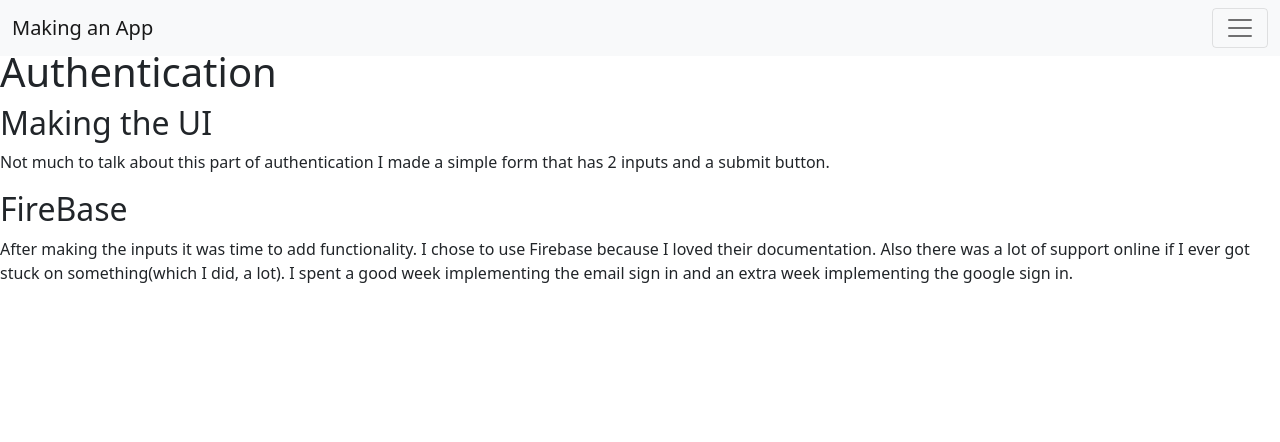
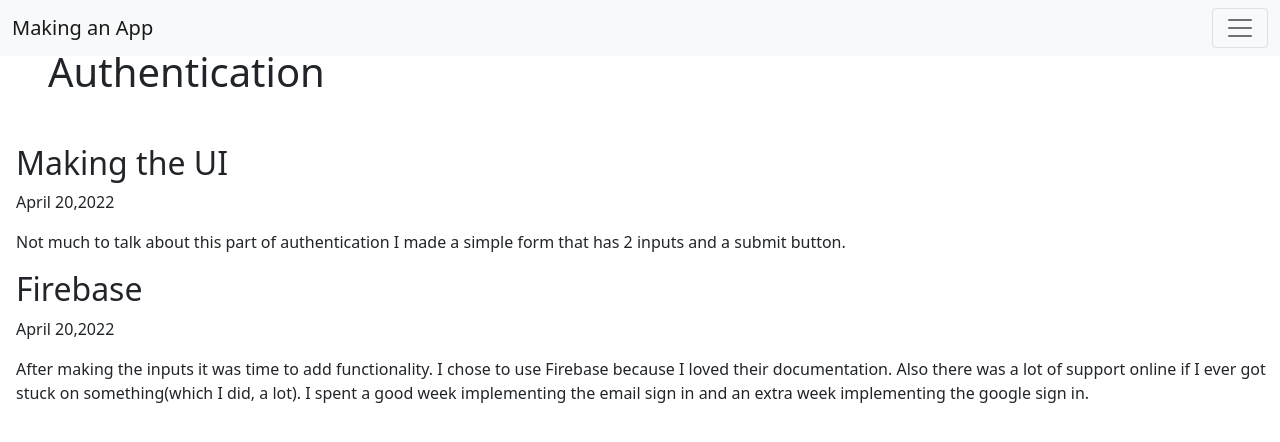
Before and after one commit to Paulino101/blog-bug-tracker, a React (Create React App) app: page /authentication in a window 1280 px wide. Shown: the top 442 px of the page. Built offline with nearby package versions, Linux system fonts and the light colour scheme.

Commit message:
converted entries to .map fx

```diff
--- a/src/App.js
+++ b/src/App.js
@@ -3,14 +3,35 @@ import Introduction from "./components/Introduction";
 import NavBar from "./components/NavBar";
 // React Router
 import { BrowserRouter as Router, Routes, Route } from "react-router-dom";
-import Authentication from "./AuthenticationSection/Authentication";
+
+import AuthenticationEntries from "./AuthenticationSection/Authentication";
+// entries
+const authenticationEntries = [
+  {
+    title: "Making the UI",
+    date: "April 20,2022",
+    body: "Not much to talk about this part of authentication I made a simple form that has 2 inputs and a submit button.",
+    img: "www.placeholder.com",
+    imgCaption: "caption about the image",
+  },
+  {
+    title: "Firebase",
+    date: "April 20,2022",
+    body: "After making the inputs it was time to add functionality. I chose to use Firebase because I loved their documentation. Also there was a lot of support online if I ever got stuck on something(which I did, a lot). I spent a good week implementing the email sign in and an extra week implementing the google sign in.",
+    img: "www.placeholder.com",
+    imgCaption: "caption about the image",
+  },
+];
 
 function App() {
   return (
     <Router>
       <NavBar />
       <Routes>
-        <Route path="/authentication" element={<Authentication />} />
+        <Route
+          path="/authentication"
+          element={<AuthenticationEntries entries={authenticationEntries} />}
+        />
         <Route path="/" element={<Introduction />} />
       </Routes>
     </Router>
--- a/src/AuthenticationSection/Authentication.jsx
+++ b/src/AuthenticationSection/Authentication.jsx
@@ -1,21 +1,20 @@
 import React from "react";
 
-function Authentication() {
+function AuthenticationEntries({entries}) {
   return (
       <>
-          <h1 className="mt-5">Authentication</h1>
-          <section id='ui'>
-              <h2>Making the UI</h2>
-             <p>Not much to talk about this part of authentication I made a simple form that has 2 inputs and a submit button.</p>
-            {/* need and image with caption */}
-          </section>
-          <section id="firebase">
-              <h2>FireBase</h2>
-              <p>After making the inputs it was time to add functionality. I chose to use Firebase because I loved their documentation. Also there was a lot of support online if I ever got stuck on something(which I did, a lot). I spent a good week implementing the email sign in and an extra week implementing the google sign in.</p>
+          <h1 className="m-5">Authentication</h1>
+          {entries.map(entry => (
+            <section className="ms-3">
+                  <h2>{entry.title}</h2>
+                  <p className="text-right font-weight-bold"> {entry.date}</p>
+                  <p>{entry.body}</p>
+                  {/* need img and img cap here still */}
 
-          </section>
+              </section>
+          ))}
       </>
   );
 }
 
-export default Authentication;
+export default AuthenticationEntries;
```
